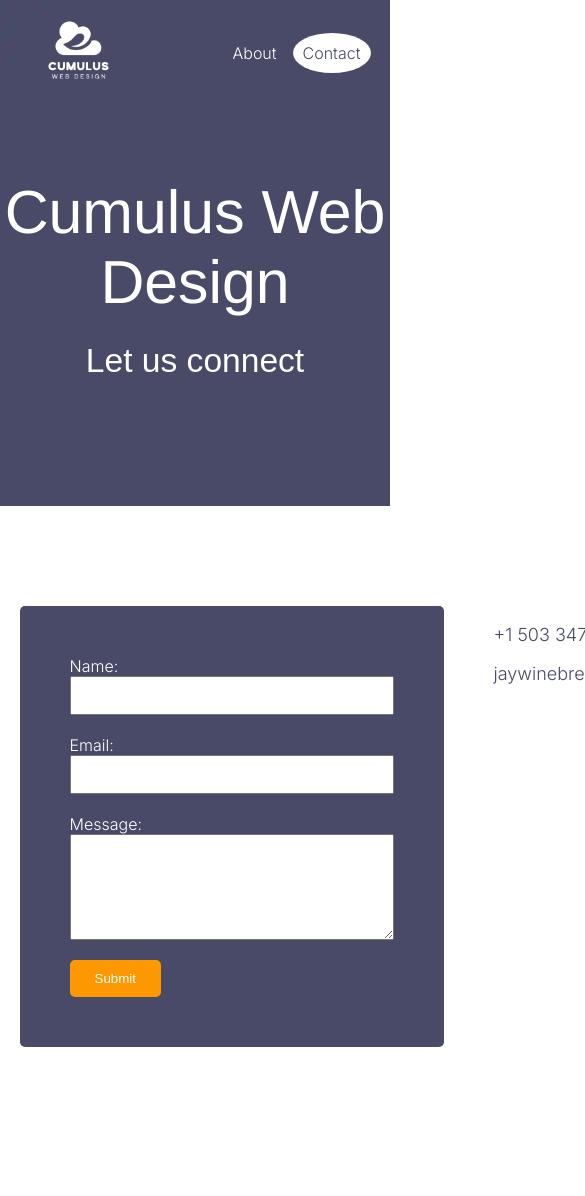
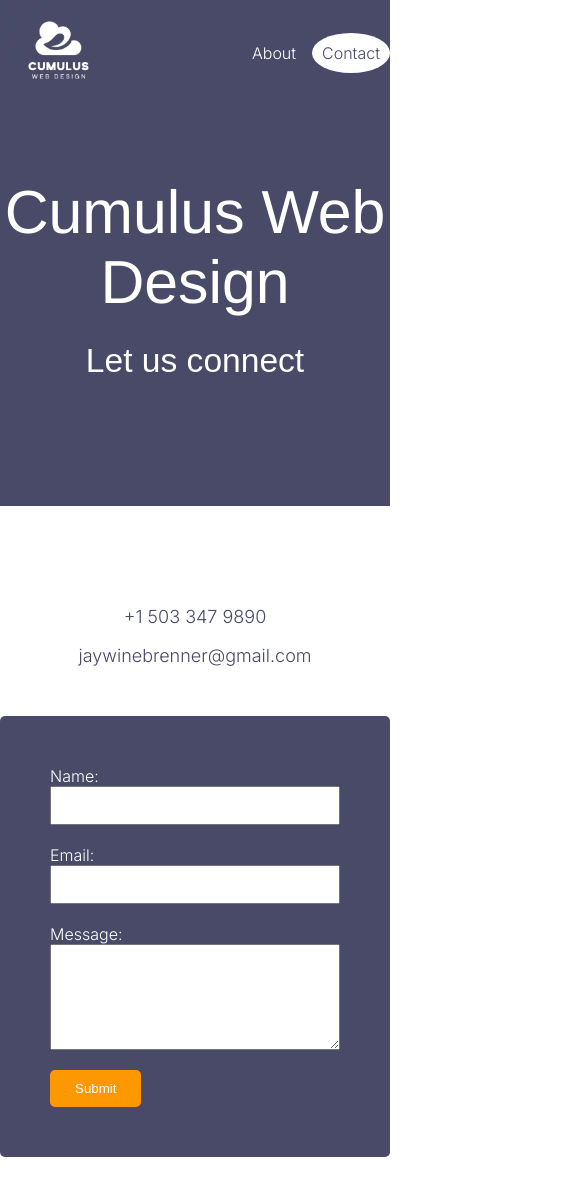
Before and after one commit to Jaywinebrenner/cloud-theme, a Next.js app: page /contact in a window 390 px wide. Shown: the top 1196 px of the page, 585 px wide, since content can reach past the window. Before the commit the page ends 1147 px from the top, so only its background shows below. Built offline with nearby package versions, Linux system fonts and the light colour scheme.

Commit message:
tweak mobile styles

```diff
--- a/app/contact/page.js
+++ b/app/contact/page.js
@@ -57,15 +57,12 @@
       <Navigation logoColor="white"/>
        <SecondaryHero title="Cumulus Web Design" subtitle="Let us connect"/>
 
-
-        {/* <div className='contact-hero' style={{ backgroundImage: `url(/contact/hero-contact.webp)` }}>
-          <div className={`content-wrapper ${isContentVisible ? 'fade-in' : ''}`}>
-            <h1>Cumulus Web Design</h1>
-            <h2>Let's Connect!</h2>
-          </div>
-        </div> */}
         <div className='container'>
         <div className='contact-wrapper'>
+          <div className='address-wrapper'>
+            <p>+1 503 347 9890</p>
+            <p>jaywinebrenner@gmail.com</p>
+          </div>
           <div className='form-wrapper'>
             <form onSubmit={handleSubmit}>
               <div className='input-wrapper'>
@@ -103,11 +100,6 @@
               <button type='submit'>Submit</button>
             </form>
           </div>
-          <div className='address-wrapper'>
-            <p>+1 503 347 9890</p>
-            <p>jaywinebrenner@gmail.com</p>
-          </div>
-
 
         </div>
       </div>
--- a/app/styles/components/contact.scss
+++ b/app/styles/components/contact.scss
@@ -1,37 +1,32 @@
 
 
 .contact {
+    .container {
+        @media(max-width: 800px){
+            max-width: none;
+            margin: unset;
+            width: 100%;
+        }
+    }
     .contact-wrapper {
-        display: grid;
-        grid-template-columns: 1fr 1fr;
+        // display: grid;
+        // grid-template-columns: 1fr 1fr;
+        // gap: 50px;
         margin: 100px 0;
-        gap: 50px;
+        display: flex;
+        flex-direction: row-reverse;
+        @media(max-width: 800px){
+            display: block;
+        }
     }
-    // .content-wrapper {
-    //     display: flex;
-    //     flex-direction: column;
-    //     justify-content: center;
-    //     align-items: center;
-    //     transform: translatey(-26px);
-    //     h1, h2 {
-    //         color: $white;
-    //         margin-bottom: 0;
-    //         margin-top: 0;
-    //     }
-    // }
-    // .contact-hero {
-    //     background-size: cover;
-    //     background-position: 100% 80%;
-    //     height: 50vh;
-    //     display: flex;
-    //     align-items: center;
-    //     justify-content: center;
-    //     text-align: center;
-    //     position: relative;
-    // }
     .form-wrapper {
         display: flex;
         justify-content: center;
+        flex: 1 1;
+        @media(max-width: 800px){
+            width: 100%;
+            display: block;
+        }
         form {
             background-color: $darkblue;
             padding: 50px;
@@ -46,6 +41,10 @@
                 input {
                     min-width: 300px;
                     padding: 10px;
+                    @media(max-width: 800px){
+                        min-width: 10px;
+                        // width: 100%;
+                    }
                 }
                 textarea {
                     min-height: 100px;
@@ -53,4 +52,11 @@
             }
         }
     }
+    .address-wrapper {
+        flex: 1 1;
+        @media(max-width: 800px){
+            text-align: center;
+            margin-bottom: 50px;
+        }
+    }
 }
--- a/app/styles/components/hero.scss
+++ b/app/styles/components/hero.scss
@@ -38,6 +38,9 @@
         }
     }
     .content-wrapper {
+        @media(max-width: 800px){
+            padding: 0 12px;
+        }
         h1, h3 {
             position: relative;
             text-shadow:
```
